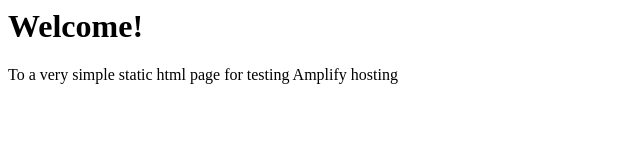
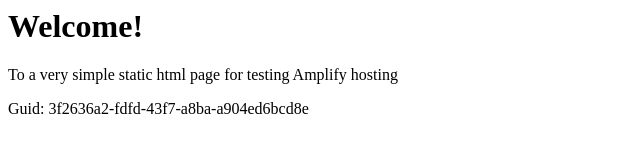
Before and after one commit to aws-aemilia-fra/Github-PR-Commit-Integration-Test-DoNotTouch-v0-preprod-eu-central-1, a website: page src/index.html in a window 1280 px wide. Shown: the whole page, without its empty margins (0-640 px from the left). Drawn offline with Linux system fonts and the light colour scheme.

Commit message:
commit from integ tests

```diff
--- a/src/index.html
+++ b/src/index.html
@@ -1,3 +1,5 @@
+
+
 <html lang="en">
 
 <head>
@@ -10,6 +12,6 @@
 <body>
     <h1>Welcome!</h1>
     <p>To a very simple static html page for testing Amplify hosting</p>
-</body>
+    <p>Guid: 3f2636a2-fdfd-43f7-a8ba-a904ed6bcd8e</p></body>
 
 </html>
```
